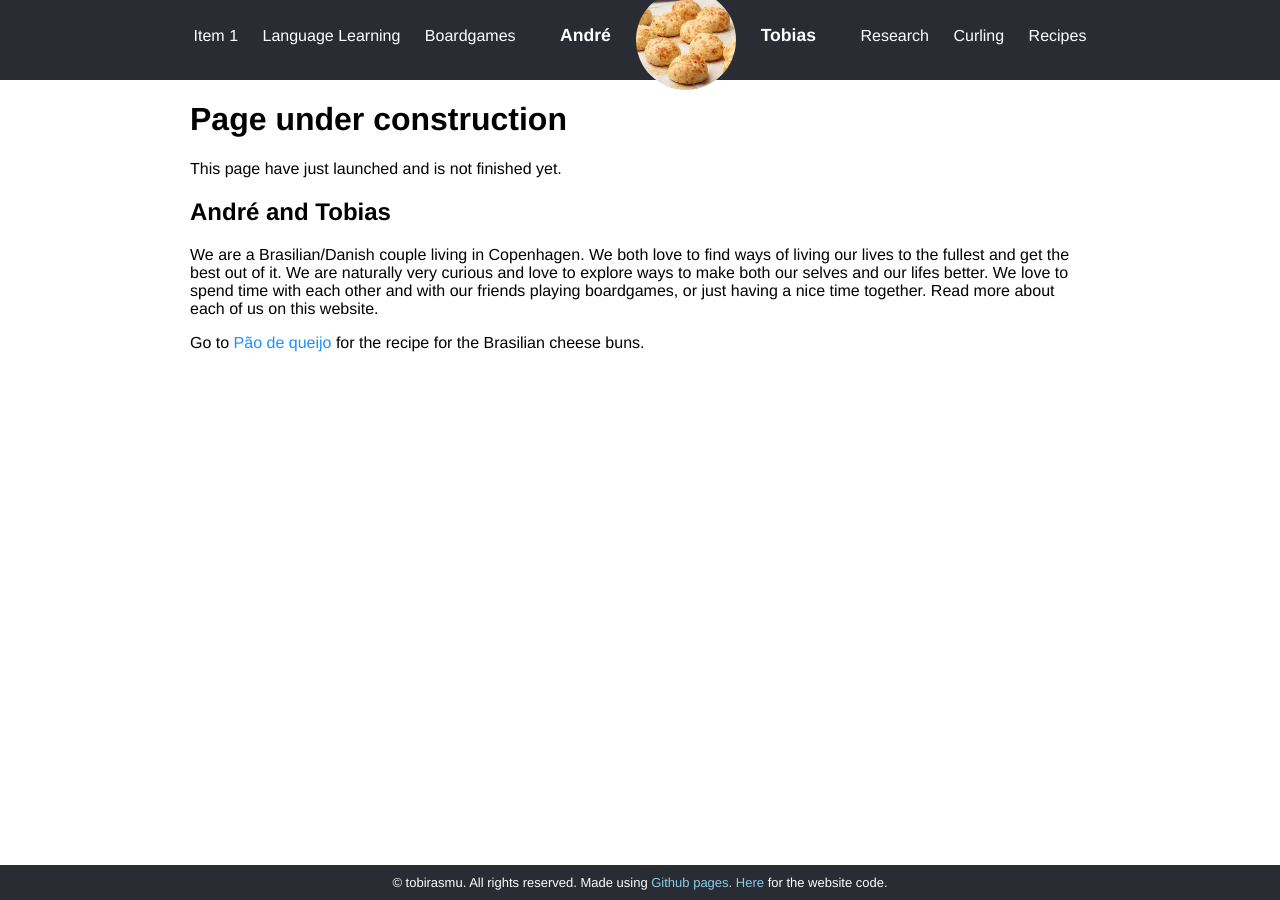
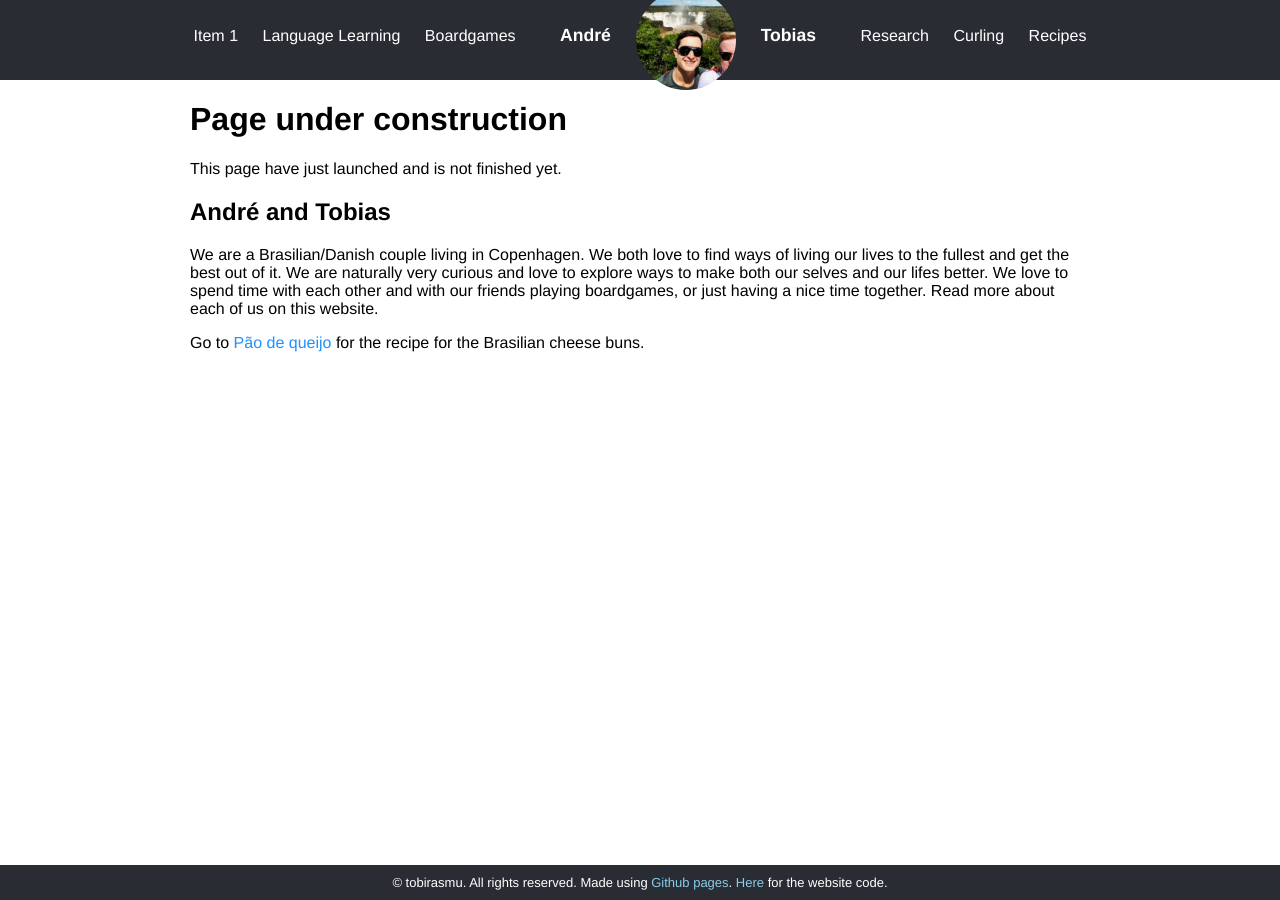
Before and after one commit to tobirasmu/tobirasmu.github.io, a Jekyll site: the page built from index.md, in a window 1280 px wide. Built offline with Jekyll 4.4.1, drawn with Linux system fonts in a browser that asks for light colours.

Commit message:
Update main.css

```diff
--- a/assets/css/main.css
+++ b/assets/css/main.css
@@ -47,7 +47,7 @@ header ul.TM {
 }
 
 li.TM_img a {
-  background-image: url("/assets/pics/PDQ.jpeg");
+  background-image: url("/assets/pics/home.JPG");
   background-size: cover;
   padding: 0;
   text-indent: -99999px;
```
